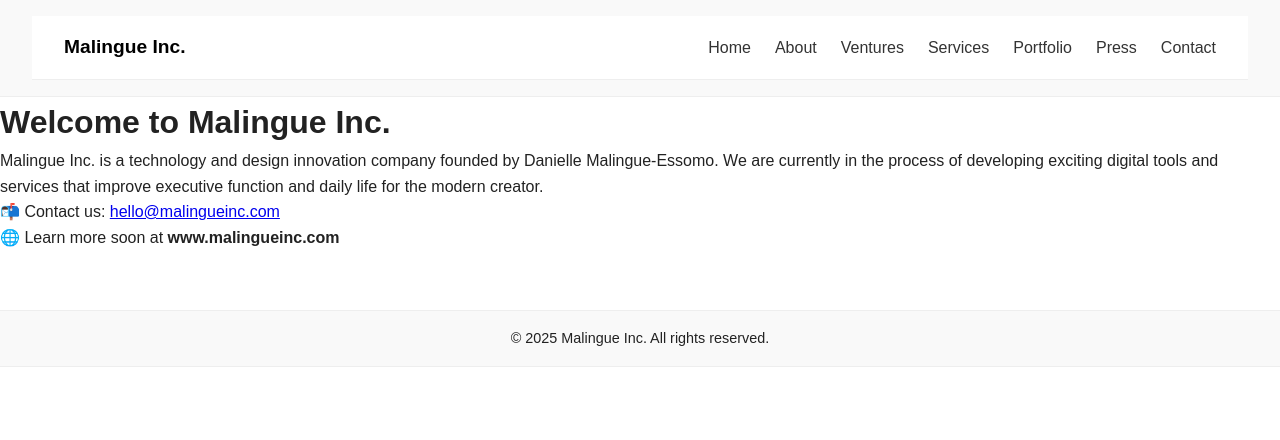
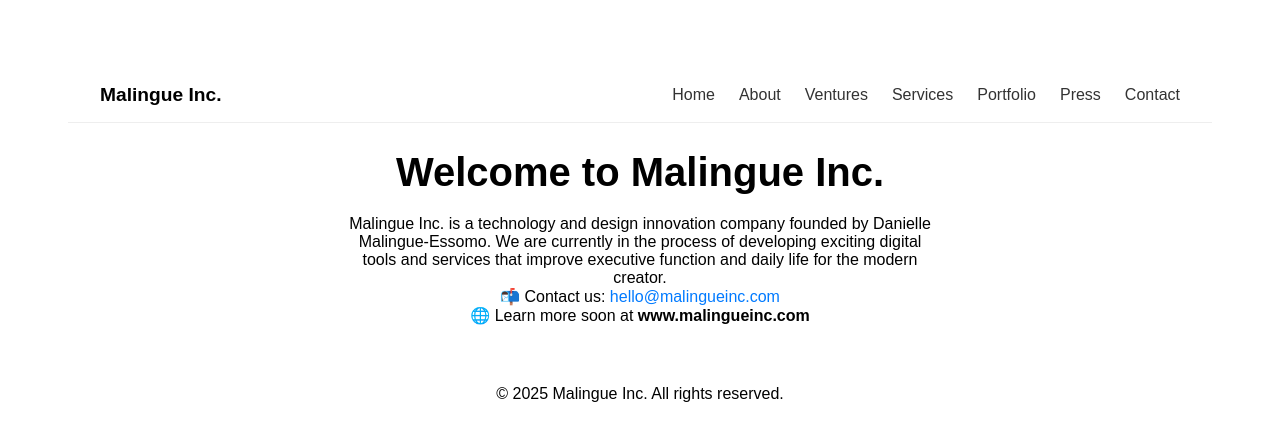
Before and after one commit to DanielleMalingue/DanielleMalingue.github.io, a plain HTML site: page index.html in a window 1280 px wide. Drawn offline with Linux system fonts and the light colour scheme.

Commit message:
Update index.html

```diff
--- a/index.html
+++ b/index.html
@@ -5,17 +5,10 @@
   <title>Malingue Inc.</title>
   <meta name="viewport" content="width=device-width, initial-scale=1.0">
   <style>
-        * { margin: 0; padding: 0; box-sizing: border-box; }
-    body { font-family: Arial, sans-serif; line-height: 1.6; color: #222; background-color: #fff; }
-    header, footer { background: #f9f9f9; padding: 1rem 2rem; border-bottom: 1px solid #eee; }
-    nav { display: flex; justify-content: space-between; align-items: center; }
-    .logo { font-weight: bold; font-size: 1.4rem; color: #111; text-decoration: none; }
-    ul.nav-links { list-style: none; display: flex; gap: 1.5rem; }
-    ul.nav-links li a { text-decoration: none; color: #333; font-size: 1rem; }
-    ul.nav-links li a:hover { color: #007aff; }
-    main { padding: 2rem; }
-    footer { text-align: center; font-size: 0.9rem; border-top: 1px solid #eee; margin-top: 2rem; }
-    .container { max-width: 960px; margin: auto; }
+    body { font-family: sans-serif; text-align: center; padding: 60px; }
+    h1 { font-size: 2.5em; margin-bottom: 0.5em; }
+    p { max-width: 600px; margin: auto; }
+    a { color: #007AFF; text-decoration: none; }
   </style>
 </head>
 <body>
```
